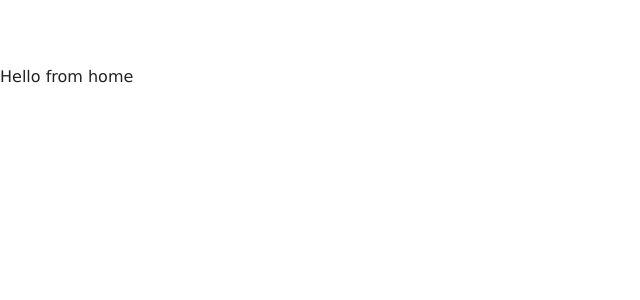
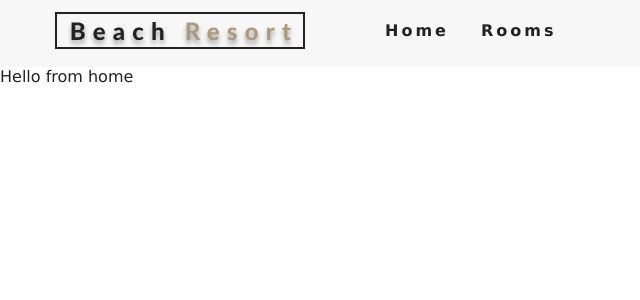
Before and after one commit to tan-ahmed/beach-resort, a React (Create React App) app: page / in a window 1280 px wide. Shown: the top 300 px of the page, without its empty margins (0-640 px from the left). Built offline with nearby package versions, Linux system fonts and the light colour scheme.

Commit message:
navbar comp

```diff
--- a/src/App.js
+++ b/src/App.js
@@ -8,9 +8,12 @@
 
 import {Route, Switch} from 'react-router-dom'
 
+import Navbar from './components/Navbar'
+
 function App() {
   return (
     <div className="App">
+      <Navbar />
       <Switch>
         <Route exact path="/" component={Home}></Route>
         <Route exact path="/rooms/" component={Rooms}></Route>
--- /dev/null
+++ b/src/components/Navbar.js
@@ -0,0 +1,36 @@
+import React, { Component } from 'react'
+import logo from '../images/logo.svg'
+import { FaAlignRight } from 'react-icons/fa'
+// FiAlignRight
+import { Link } from 'react-router-dom'
+
+export default class Navbar extends Component {
+    state = {
+        isOpen: false
+    }
+
+    handleToggle = () => {
+        this.setState({ isOpen: !this.state.isOpen })
+    }
+
+    render() {
+        return (
+            <nav className="navbar">
+                <div className="nav-center">
+                    <div className="nav-header">
+                        <Link to="/">
+                            <img src={logo} alt="Beach Resort" />
+                        </Link>
+                        <button type="button" className="nav-btn" onClick={this.handleToggle}>
+                            <FaAlignRight className="nav-icon" />
+                        </button>
+                    </div>
+                    <ul className={this.state.isOpen ? "nav-links show-nav" : "nav-links"}>
+                        <li><Link to="/">Home</Link></li>
+                        <li><Link to="/rooms/">Rooms</Link></li>
+                    </ul>
+                </div>
+            </nav>
+        )
+    }
+}
```
